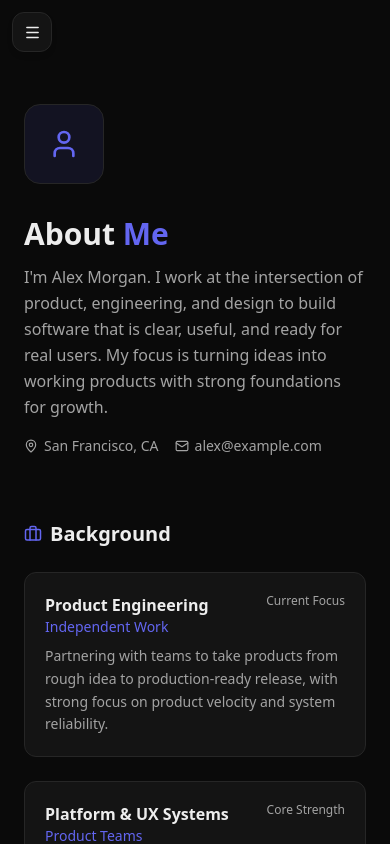
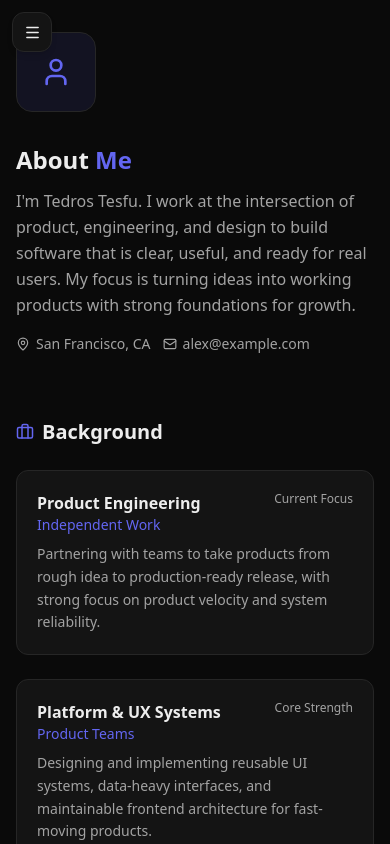
Before and after one commit to TedTes/psite, a Next.js app: page /about in a window 390 px wide. Shown: the top 844 px of the page. Built offline with nearby package versions, Linux system fonts and the light colour scheme.

Commit message:
~  update placeholders

```diff
--- a/app/about/page.tsx
+++ b/app/about/page.tsx
@@ -12,7 +12,7 @@ import {
 import type { Metadata } from "next";
 
 export const metadata: Metadata = {
-  title: "About | Alex Morgan",
+  title: "About | Tedros Tesfu",
   description:
     "Product-focused builder shaping digital products across engineering, design, and strategy.",
 };
@@ -59,24 +59,24 @@ const skills = [
 export default function AboutPage() {
   return (
     <div className="min-h-screen">
-      <main className="pt-12 pb-24">
-        <div className="max-w-4xl mx-auto px-6">
+      <main className="pt-8 sm:pt-12 pb-16 sm:pb-24">
+        <div className="max-w-6xl mx-auto px-4 sm:px-6">
           {/* Header */}
           <div className="flex flex-col md:flex-row gap-8 items-start mb-16">
             <div className="w-20 h-20 rounded-2xl bg-accent/10 border border-card-border flex items-center justify-center shrink-0">
               <User size={32} className="text-accent" />
             </div>
             <div>
-              <h1 className="text-3xl md:text-4xl font-bold mb-3">
+              <h1 className="text-2xl sm:text-3xl md:text-4xl font-bold mb-3">
                 About <span className="text-accent">Me</span>
               </h1>
               <p className="text-muted leading-relaxed max-w-2xl">
-                I&apos;m Alex Morgan. I work at the intersection of product,
+                I&apos;m Tedros Tesfu. I work at the intersection of product,
                 engineering, and design to build software that is clear, useful,
                 and ready for real users. My focus is turning ideas into
                 working products with strong foundations for growth.
               </p>
-              <div className="flex items-center gap-4 mt-4 text-sm text-muted">
+              <div className="flex flex-wrap items-center gap-3 sm:gap-4 mt-4 text-sm text-muted">
                 <span className="inline-flex items-center gap-1.5">
                   <MapPin size={14} />
                   San Francisco, CA
@@ -89,7 +89,7 @@ export default function AboutPage() {
             </div>
           </div>
 
-          <div className="grid md:grid-cols-3 gap-12">
+          <div className="grid md:grid-cols-3 gap-8 md:gap-12">
             {/* Left: Background */}
             <div className="md:col-span-2">
               <h2 className="text-xl font-bold mb-6 flex items-center gap-2">
--- a/app/blog/[slug]/page.tsx
+++ b/app/blog/[slug]/page.tsx
@@ -23,7 +23,7 @@ export async function generateMetadata({
   const post = getPostBySlug(slug);
   if (!post || !post.isPublic) return { title: "Post Not Found" };
   return {
-    title: `${post.title} | Alex Morgan`,
+    title: `${post.title} | Tedros Tesfu`,
     description: post.excerpt,
   };
 }
@@ -38,8 +38,8 @@ export default async function BlogPost({ params }: { params: Params }) {
     <>
       <ReadingProgress />
 
-      <main className="pt-12 pb-24">
-        <article className="max-w-3xl mx-auto px-6">
+      <main className="pt-8 sm:pt-12 pb-16 sm:pb-24">
+        <article className="max-w-3xl mx-auto px-4 sm:px-6">
           <div className="mb-8">
             <div className="flex flex-wrap gap-2 mb-4">
               {post.tags.map((tag) => (
@@ -52,11 +52,11 @@ export default async function BlogPost({ params }: { params: Params }) {
               ))}
             </div>
 
-            <h1 className="text-3xl md:text-4xl font-bold mb-4">
+            <h1 className="text-2xl sm:text-3xl md:text-4xl font-bold mb-4">
               {post.title}
             </h1>
 
-            <div className="flex items-center gap-4 text-sm text-muted">
+            <div className="flex flex-wrap items-center gap-3 sm:gap-4 text-sm text-muted">
               <span>By {post.author}</span>
               <span className="inline-flex items-center gap-1">
                 <Calendar size={14} />
--- a/app/blog/page.tsx
+++ b/app/blog/page.tsx
@@ -5,14 +5,13 @@ import BlogList from "./BlogList";
 export const dynamic = "force-dynamic";
 
 export const metadata: Metadata = {
-  title: "Blog | Alex Morgan",
+  title: "Blog | Tedros Tesfu",
   description:
     "Articles on product engineering, design systems, and building practical software.",
 };
 
 export default function BlogPage() {
   const posts = getPublicPosts();
-  const allTags = Array.from(new Set(posts.flatMap((p) => p.tags)));
 
-  return <BlogList posts={posts} allTags={allTags} />;
+  return <BlogList posts={posts} />;
 }
--- a/app/layout.tsx
+++ b/app/layout.tsx
@@ -3,7 +3,6 @@ import { Inter } from "next/font/google";
 import "./globals.css";
 import Sidebar from "@/components/Sidebar";
 import Footer from "@/components/Footer";
-import { getPublicPosts } from "@/lib/posts";
 
 const inter = Inter({
   variable: "--font-geist-sans",
@@ -11,7 +10,7 @@ const inter = Inter({
 });
 
 export const metadata: Metadata = {
-  title: "Alex Morgan | Freelance Developer & Designer",
+  title: "Tedros Tesfu | Freelance Developer & Designer",
   description:
     "Product-focused engineer and designer building modern digital products from concept to launch.",
 };
@@ -21,16 +20,11 @@ export default function RootLayout({
 }: Readonly<{
   children: React.ReactNode;
 }>) {
-  const blogLinks = getPublicPosts().map((post) => ({
-    slug: post.slug,
-    title: post.title,
-  }));
-
   return (
     <html lang="en" className="dark">
-      <body className={`${inter.variable} antialiased lg:flex`}>
-        <Sidebar blogLinks={blogLinks} />
-        <div className="flex-1 min-h-screen pt-14 lg:pt-0 flex flex-col">
+      <body className={`${inter.variable} antialiased`}>
+        <Sidebar />
+        <div className="min-h-screen lg:pl-[64px] flex flex-col">
           <div className="flex-1">{children}</div>
           <Footer />
         </div>
--- a/app/projects/page.tsx
+++ b/app/projects/page.tsx
@@ -30,15 +30,15 @@ export default function ProjectsPage() {
 
   return (
     <>
-      <main className="min-h-screen pt-12 pb-20">
-        <div className="max-w-6xl mx-auto px-6">
+      <main className="min-h-screen pt-8 sm:pt-12 pb-16 sm:pb-20">
+        <div className="max-w-6xl mx-auto px-4 sm:px-6">
           {/* Page header */}
           <div className="mb-12">
             <span className="text-xs text-accent font-mono tracking-widest uppercase mb-3 block">
               Portfolio
             </span>
-            <h1 className="text-5xl md:text-6xl font-black mb-4">Projects</h1>
-            <p className="text-muted max-w-xl text-lg leading-relaxed">
+            <h1 className="text-4xl sm:text-5xl md:text-6xl font-black mb-4">Projects</h1>
+            <p className="text-muted max-w-xl text-base sm:text-lg leading-relaxed">
               SaaS products, web apps, and tools I&apos;ve built — from solo
               side projects to enterprise-scale applications.
             </p>
@@ -72,13 +72,13 @@ export default function ProjectsPage() {
               <Link
                 key={project.slug}
                 href={`/projects/${project.slug}`}
-                className="group relative bg-card border border-card-border rounded-2xl p-6 hover:border-accent/30 transition-all duration-300 hover:-translate-y-1 flex flex-col"
+                className="group relative bg-card border border-card-border rounded-2xl p-5 sm:p-6 hover:border-accent/30 transition-all duration-300 hover:-translate-y-1 flex flex-col"
               >
                 {/* Top accent line */}
                 <div className="absolute top-0 left-6 right-6 h-px bg-gradient-to-r from-transparent via-accent/40 to-transparent" />
 
                 {/* Number watermark */}
-                <span className="absolute top-4 right-5 text-6xl font-black text-card-border/25 font-mono leading-none select-none pointer-events-none">
+                <span className="absolute top-4 right-5 text-5xl sm:text-6xl font-black text-card-border/25 font-mono leading-none select-none pointer-events-none">
                   {String(i + 1).padStart(2, "0")}
                 </span>
 
```
